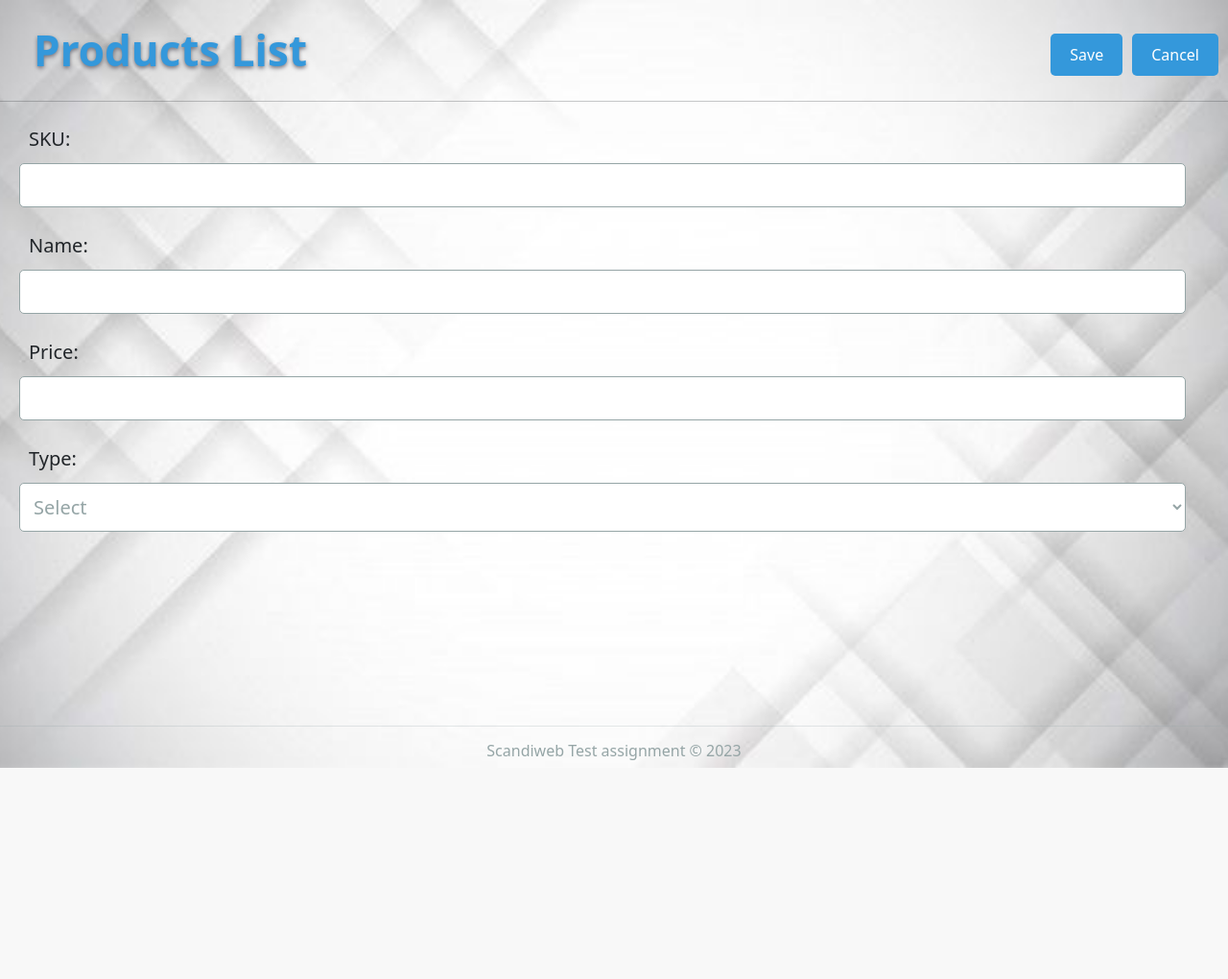
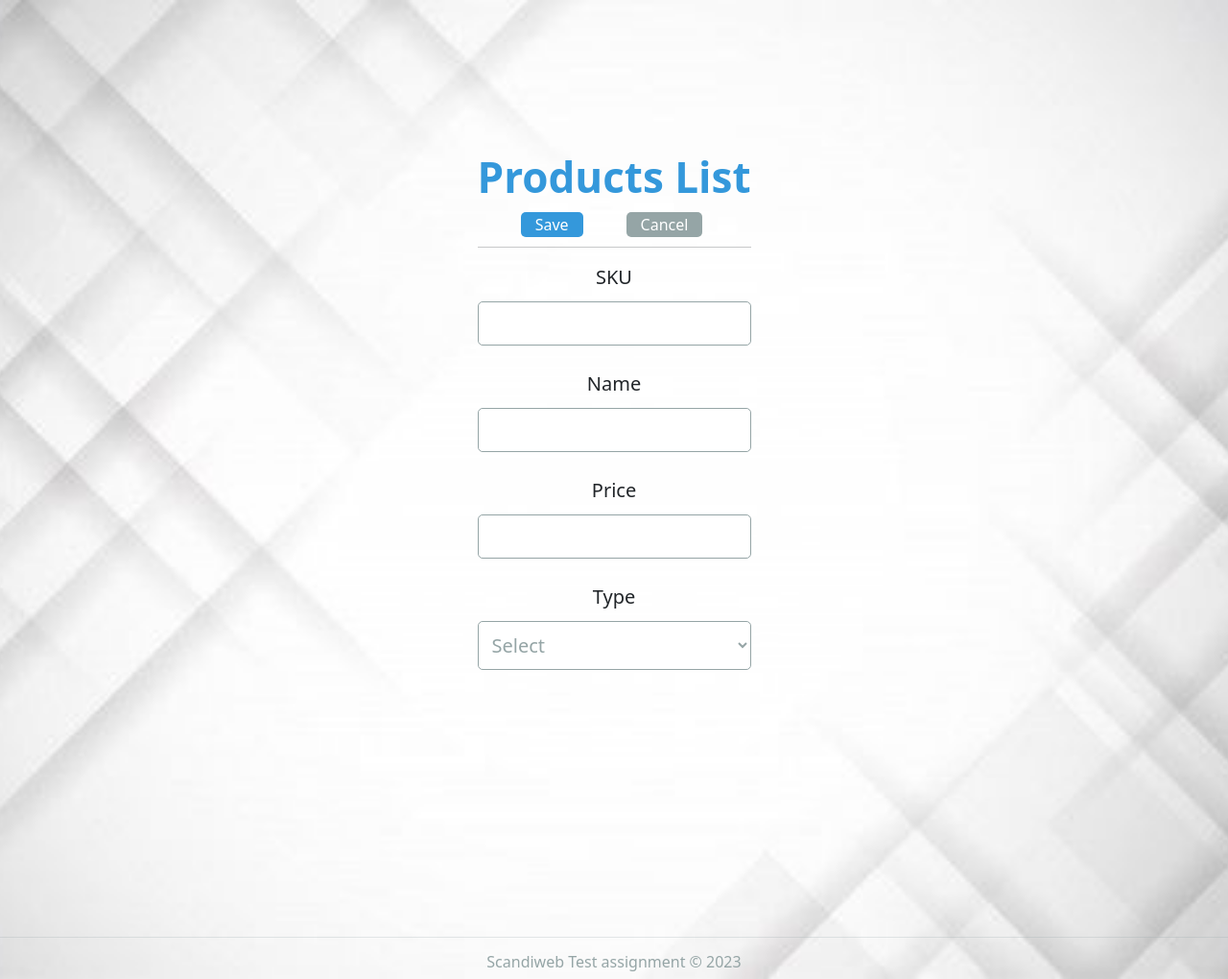
Before and after one commit to airtonvasconcelosjr/Store, a PHP site: page /add.php in a window 1280 px wide. Shown: the whole page at 96% size. Before the commit the page ends 800 px from the top, so only its background shows below. Run offline with PHP 8.4, Linux system fonts and the light colour scheme.

Commit message:
Final changes2

```diff
--- a/add.php
+++ b/add.php
@@ -21,36 +21,38 @@
     <script src="https://cdn.jsdelivr.net/npm/bootstrap@5.0.2/dist/js/bootstrap.bundle.min.js" integrity="sha384-MrcW6ZMFYlzcLA8Nl+NtUVF0sA7MsXsP1UyJoMp4YLEuNSfAP+JcXn/tWtIaxVXM" crossorigin="anonymous"></script>
 </head>
 <body class="custom-background">
-
+    <div class="container">
+        <div class="a">
+            <div class="">
                 <form action="listar.php" class="form" id="product_form" method="get" accept-charset="utf-8">
                     <div class="button-container">
                         <button type="submit" name="enviar" class="list-button">Save</button>
-        <button type="button" onclick="window.location.href = '/index.php';" class="list-button">Cancel</button>
+                        <button type="button" onclick="window.location.href = '/Store/index.php';" class="cancel-product-btn">Cancel</button>
                     </div>
                     <div class="title">Products List</div>
                     <hr>
-    <label class="mt-4">SKU:</label>
+                    <label class="mt-2">SKU</label>
                     <input
                         type="number"
                         name="sku"
                         id="sku"
                         required
                     >
-    <label>Name:</label>
+                    <label>Name</label>
                     <input
                         type="text"
                         name="nomeproduto"
                         id="name"
                         required
                     >
-    <label>Price:</label>
+                    <label>Price</label>
                     <input
                         type="text"
                         name="preco"
                         id="price"
                         required
                     >
-    <label>Type: </label>
+                    <label>Type </label>
                     <select name="tipo" class="opcoes" id="productType" onchange="showExtraFields(this.value)" required>
                         <option value="">Select</option>
                         <option value="DVD">DVD</option>
@@ -68,6 +70,9 @@
                         <p class="info-label" id="extraInfo"></p>
                     </div>
                 </form>
+            </div>
+        </div>
+    </div>
 
 <div class="footer">
     <hr><h6>Scandiweb Test assignment &copy; <?php echo date("Y"); ?>
@@ -84,25 +89,25 @@
 
         switch (value) {
             case "DVD":
-                extraLabel.innerText = "Size (MB):";
+                extraLabel.innerText = "Size";
                 extraInput.setAttribute("id", "size");
                 extraInput.setAttribute("type", "number");
                 extraInfo.innerText = "Provide DVD capacity in MB";
                 break;
             case "Furniture":
-                extraLabel.innerText = "Medidas (HxWxL):";
+                extraLabel.innerText = "Medidas (HxWxL)";
                 extraInput.setAttribute("type", "text");
                 extraFieldsDiv.innerHTML = `
-                    <label class="ml-4">Height:</label>
-                    <input type="text" name="altura" id="height" value="" required>
-                    <label>Width: </label>
+                    <label>Height</label>
+                    <input type="text" class="forniture-label name="altura" id="height" value="" required>
+                    <label>Width </label>
                     <input type="text" class="forniture-label"  name="largura" id="width" value="" required>
-                    <label>Length:</label>
+                    <label>Length</label>
                     <input type="text" class="forniture-label" name="comprimento" id="length" value="" required>
                     <p class="info-label"> Provide measures in cm </p>`;
                 break;
             case "Book":
-                extraLabel.innerText = "Peso (KG):";
+                extraLabel.innerText = "Weight";
                 extraInput.setAttribute("id", "weight");
                 extraInput.setAttribute("type", "text");
                 extraInfo.innerText = "Provide book weight in kg";
--- a/index.php
+++ b/index.php
@@ -41,11 +41,11 @@
 <body class="custom-background">
 
     <form action="" method="post">
-        <div class="button-container">
+        <div class="button-container-list">
             <button type="submit" name="add-button" class="add-button">Add</button>
         <button type="submit" id="delete-product-btn" name="delete-button" class="delete-product-btn">MASS DELETE</button>
     </div>
-    <div class="title">
+    <div class="title-list">
         <p>Lista de Produtos</p>
     </div>
     <hr>
--- a/style.css
+++ b/style.css
@@ -17,30 +15,28 @@
     font-family: 'Lucida Sans', 'Lucida Sans Regular', 'Lucida Grande', 'Lucida Sans Unicode', Geneva, Verdana, sans-serif;
   }
 
-  .container {
-    max-width: 960px;
-    margin: 0 auto;
-    padding: 20px;
-  }
+ .container {
+  display: flex;
+  justify-content: center;
+  align-items: center;
+  height: 120vh;
+
+}
 
   .title {
     font-size: 44px;
     font-weight: bold;
     color: var(--primary-color);
-    margin-bottom: 20px;
-    margin-left: 35px;
-    text-shadow: 0 2px 4px rgb(116, 114, 123);
+    margin-bottom: 40px;
+    margin-top: 5%;
   }
-
 
   .button-container {
     display: flex;
-    justify-content: flex-end;
+    justify-content: center;
     position: relative;
-    top: 20px;
-    right: 10px;
-    margin-top: 15px;
-    margin-bottom: -40px;
+    margin-bottom: -110px;
+    left: 10px;
   }
 
   .add-button,
@@ -145,10 +134,9 @@
       min-height: 100vh;
   }
 
-  /* Estilo dos botões do formulário */
   .list-button,
   .cancel-product-btn {
-    padding: 10px 20px;
+    padding: 1px 15px 1px;
     border: none;
     border-radius: 5px;
     background-color: var(--primary-color);
@@ -156,28 +144,28 @@
     font-size: 16px;
     cursor: pointer;
     margin-left: 10px;
+    margin-right: 35px;
   }
 
   .cancel-product-btn {
     background-color: var(--secondary-color);
   }
 
-  /* Estilo das opções do tipo */
   .opcoes {
     font-size: 16px;
     color: var(--secondary-color);
   }
 
-  /* Estilo das mensagens de erro */
   .error-message {
     color: red;
     font-style: italic;
   }
 
   .form label {
+    text-align: center;
+    justify-content: center;
     display: block;
     font-size: 20px;
-    margin-left: 30px;
     font-weight: 500;
     margin-bottom: 10px;
 
@@ -185,12 +173,11 @@
 
   .form input,
   .form select {
-    width: 95%;
+    width: 100%;
     padding: 10px;
     border: 1px solid var(--secondary-color);
     border-radius: 5px;
     margin-bottom: 25px;
-    margin-left: 20px;
   }
 
   .opcoes {
```
Also changed, not shown: other parts of style.css (+24 -14 lines). Lines whose indentation alone changed are shown as unchanged.
